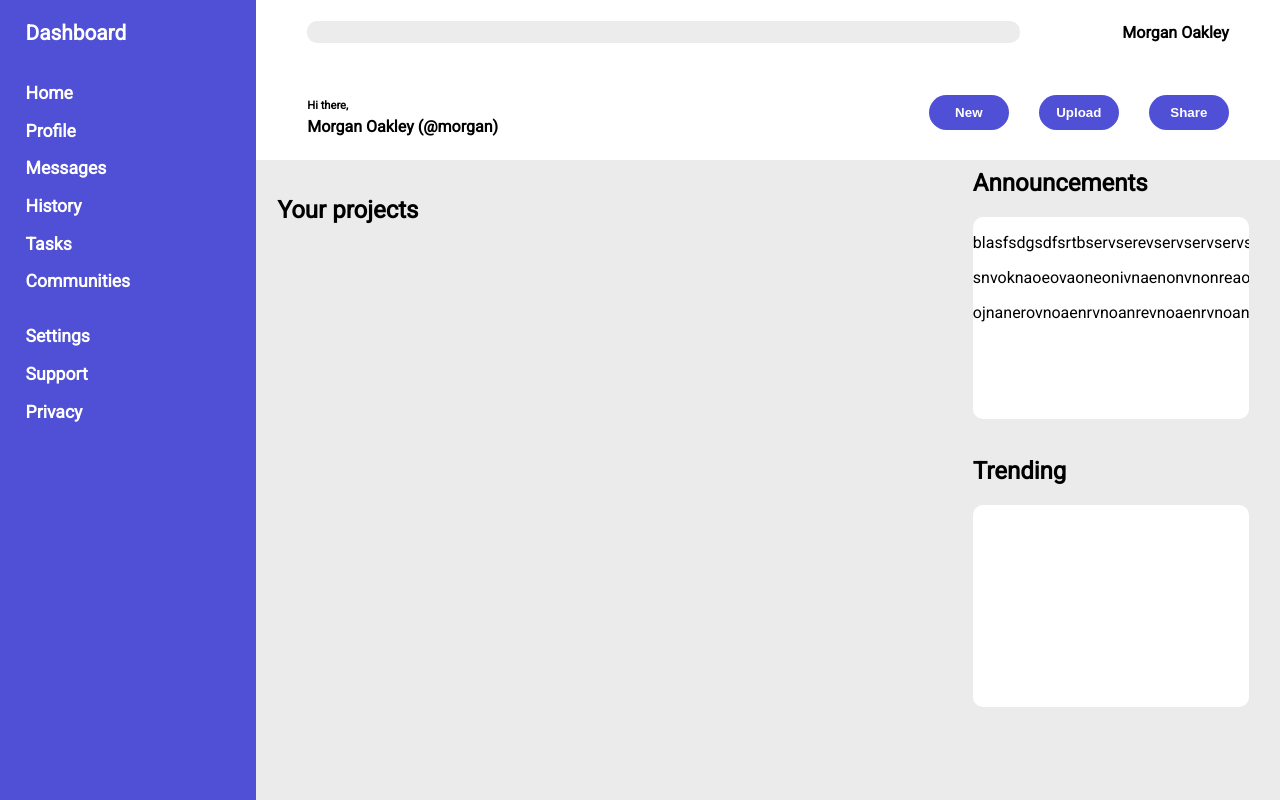
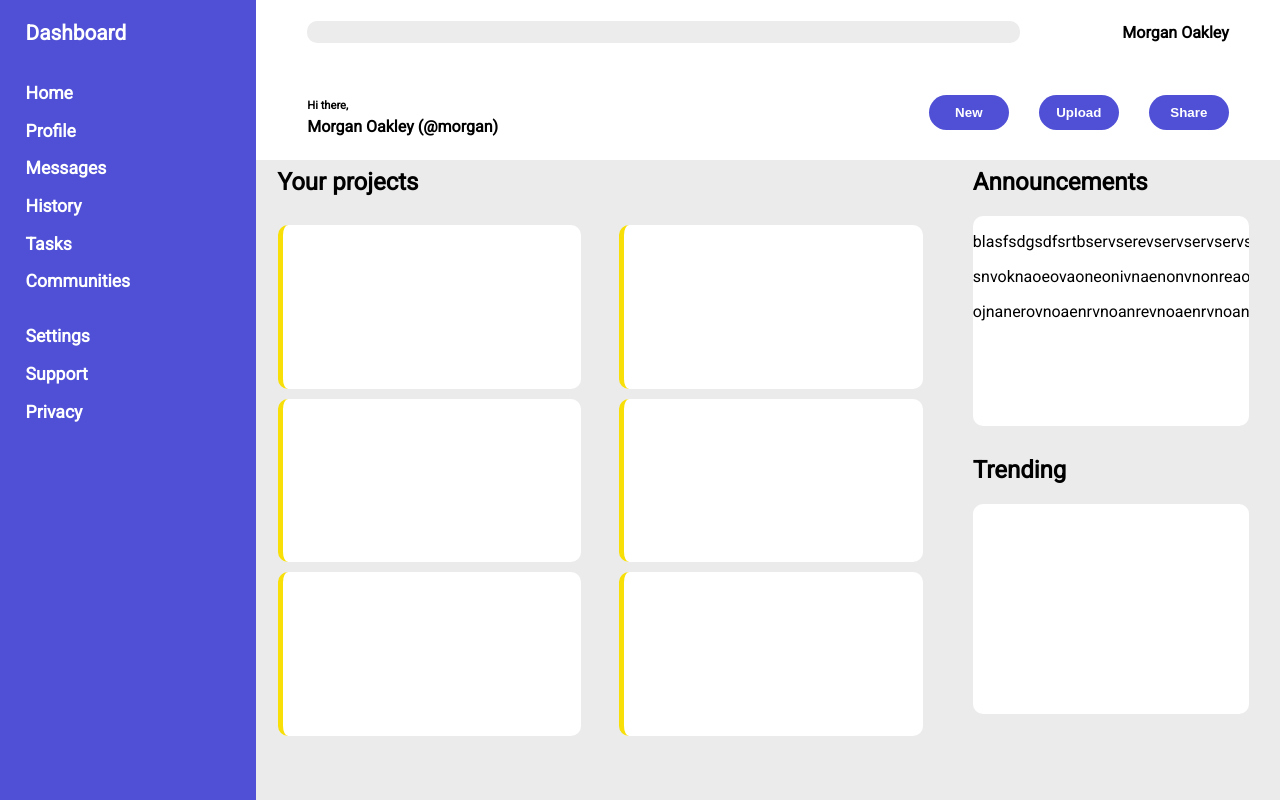
Before and after one commit to 81GB3N/Admin-dashboard, a plain HTML site: page index.html in a window 1280 px wide. Drawn offline with Linux system fonts and the light colour scheme.

Commit message:
commitas pries editu bandyma

```diff
--- a/index.html
+++ b/index.html
@@ -92,8 +92,8 @@
                   <p class="para"></p>
                 </div>
               </div>
-
-              <div class="right-cards">
+            </div>
+            <div class="right-cards">
                 <div class="card">
                   <div class="card-inside">
                     <h3 class="title"></h3>
@@ -112,9 +112,8 @@
                     <p class="para"></p>
                   </div>
                 </div>
-              </div>
             </div>
-          </div>
+            </div>
         </div>
         <div class="ann">
           <h2>Announcements</h2>
--- a/style.css
+++ b/style.css
@@ -133,8 +133,8 @@ body, html, .container{
     border-left: 5px solid rgb(247, 223, 7);
     border-radius: 10px;
     background-color: white;
-    width: 30%;
-    height: auto;
+    width: 90%;
+    height: 100%;
 }
 
 .your-projects{
@@ -142,14 +142,14 @@ body, html, .container{
     grid-column: 1/2;
     display: grid;
     grid-template-rows: 10% 90%;
-    margin: 5% 3%;
+    margin: 1vh 3% 0 3%;
 }
 
 .your-projects>h2{
     margin: 0;
+    margin-top: 0%;
     grid-column: 1/3;
     grid-row: 1/2;
-
 }
 
 .ann{
@@ -166,7 +166,7 @@ body, html, .container{
 .ann-card, .trending-card{
     background-color: white;
     width: 90%;
-    height: 70%;
+    height: 75%;
     overflow: hidden;
     border-radius: 10px;
 }
@@ -177,7 +177,25 @@ body, html, .container{
     display: grid;
     grid-template-columns: auto auto;
     grid-template-rows: repeat(3, minmax(100px, 1fr));
+    gap: 10px;
 }
 .ann>h2, .trending>h2{
-    margin-top: 3%;
+    margin-top: 0%;
 }
+.ann, .trending{
+    margin-top: 1vh;
+}
+
+.left-cards{
+    display: grid;
+    grid-row: 1/4;
+    grid-column: 1/2;
+    gap: 10px;
+}
+
+.right-cards{
+    display: grid;
+    gap: 10px;
+    grid-row: 1/4;
+    grid-column: 2/3;
+}
```
